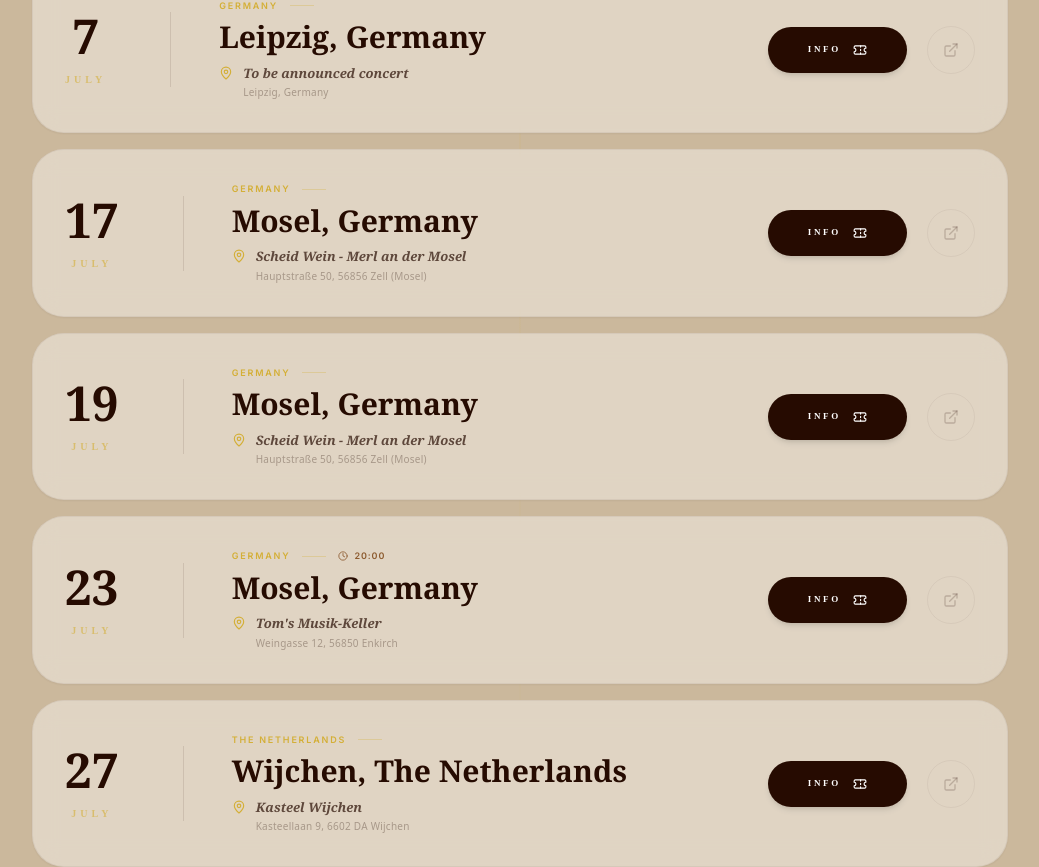
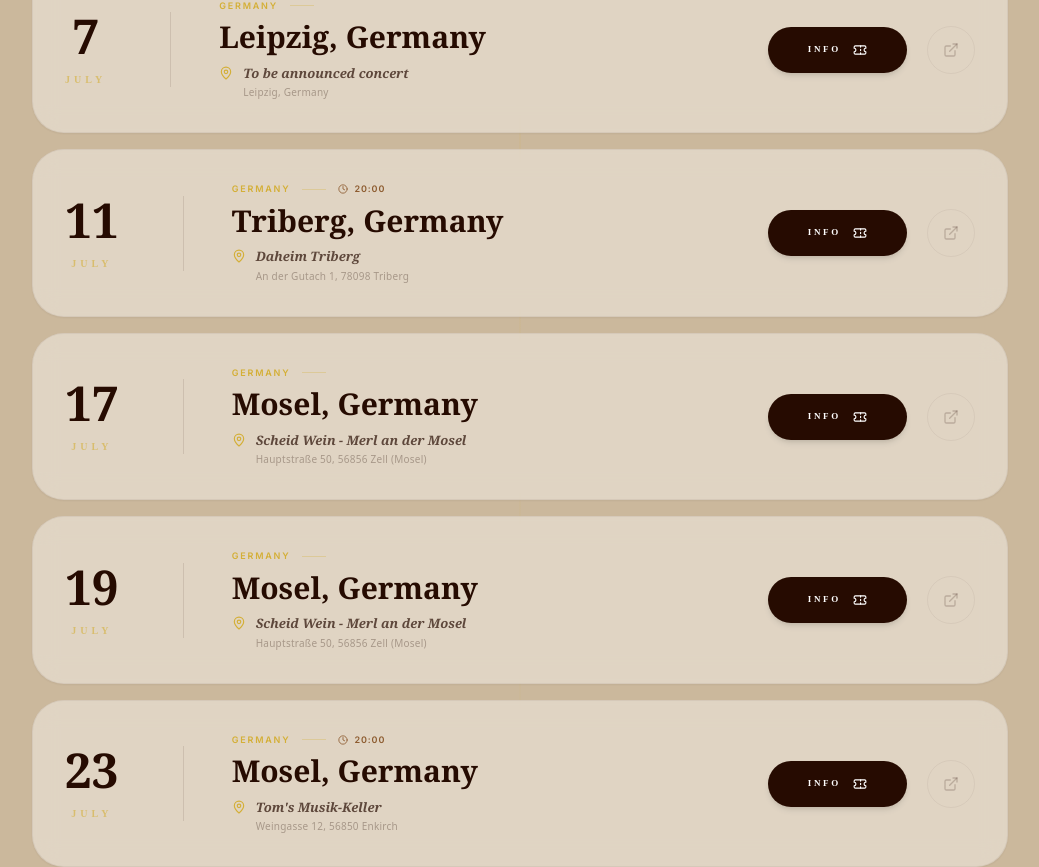
Before and after one commit to brianstilling/Ann-McBryan, a React (Vite) app: page / in a window 1280 px wide. Shown: the part 5496-6363 px from the top of the page, without its empty margins (120-1159 px from the left). Built offline with nearby package versions, Linux system fonts and the light colour scheme; a web font is replaced by a local one.

Commit message:
feat: Add Triberg concert and update data version
Adds a new concert listing for Triberg, Germany, with relevant details including tickets URL. Updates the `DATA_VERSION` in `App.tsx` to reflect this content change and ensure data consistency.

```diff
--- a/App.tsx
+++ b/App.tsx
@@ -86,7 +86,7 @@ const App: React.FC = () => {
     window.addEventListener('hashchange', handleHashChange);
 
     // Versioning check to ensure Rackwitz and other updates display correctly
-    const DATA_VERSION = 'v1.26_rackwitz_updated';
+    const DATA_VERSION = 'v1.30_triberg_final';
     const savedVersion = localStorage.getItem('ann_mcbryan_data_ver');
     const savedSessions = localStorage.getItem('ann_mcbryan_sessions');
 
--- a/constants.ts
+++ b/constants.ts
@@ -82,6 +82,18 @@ export const TOUR_DATA: Concert[] = [
     coordinates: { lat: 51.3397, lng: 12.3731 }
   },
   {
+    id: 'session-2026-triberg',
+    city: 'Triberg, Germany',
+    country: 'Germany',
+    venue: 'Daheim Triberg',
+    address: 'An der Gutach 1, 78098 Triberg',
+    date: 'July 11, 2026',
+    time: '20:00',
+    status: 'upcoming',
+    coordinates: { lat: 48.1297, lng: 8.2319 },
+    ticketsUrl: 'https://daheim-triberg.de/'
+  },
+  {
     id: 'session-2026-merl',
     city: 'Mosel, Germany',
     country: 'Germany',
```
